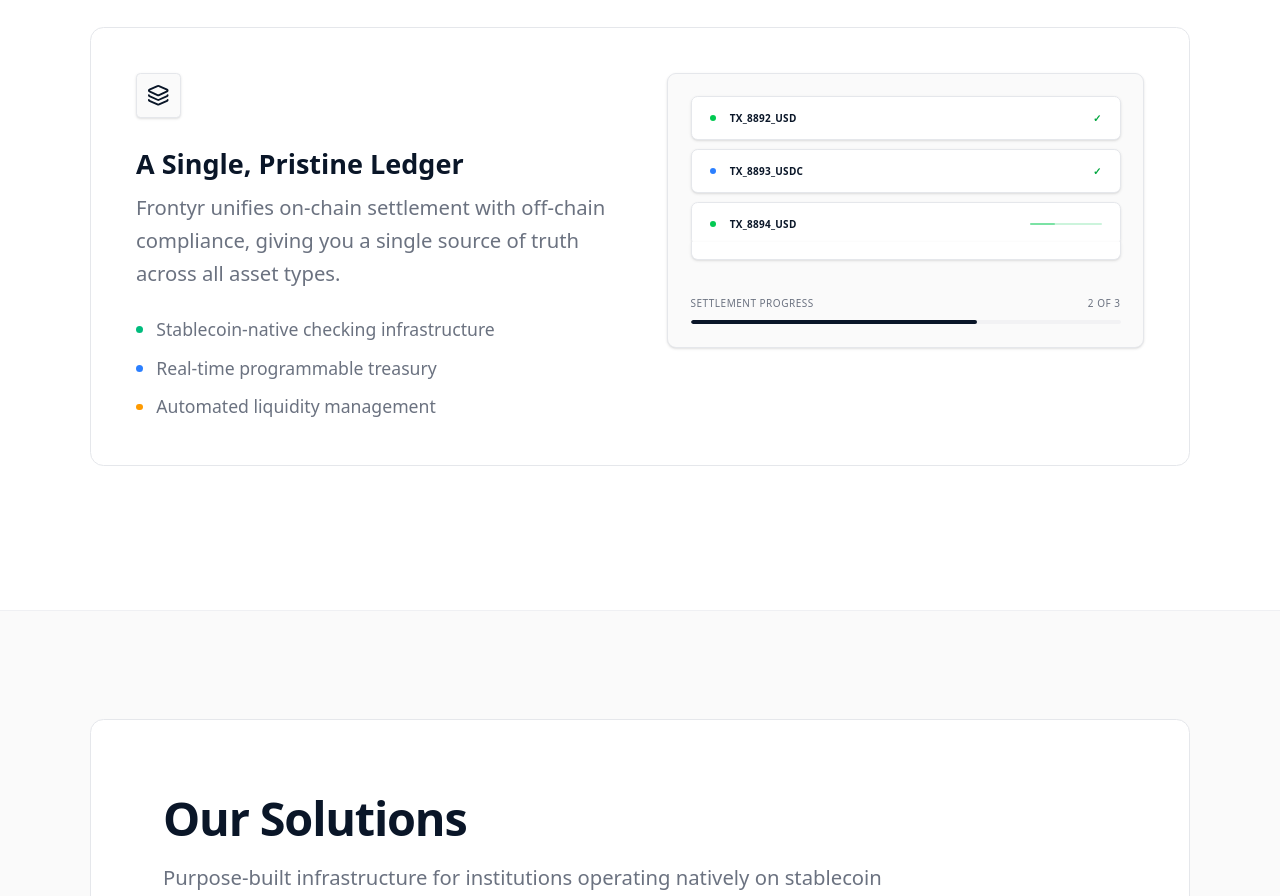
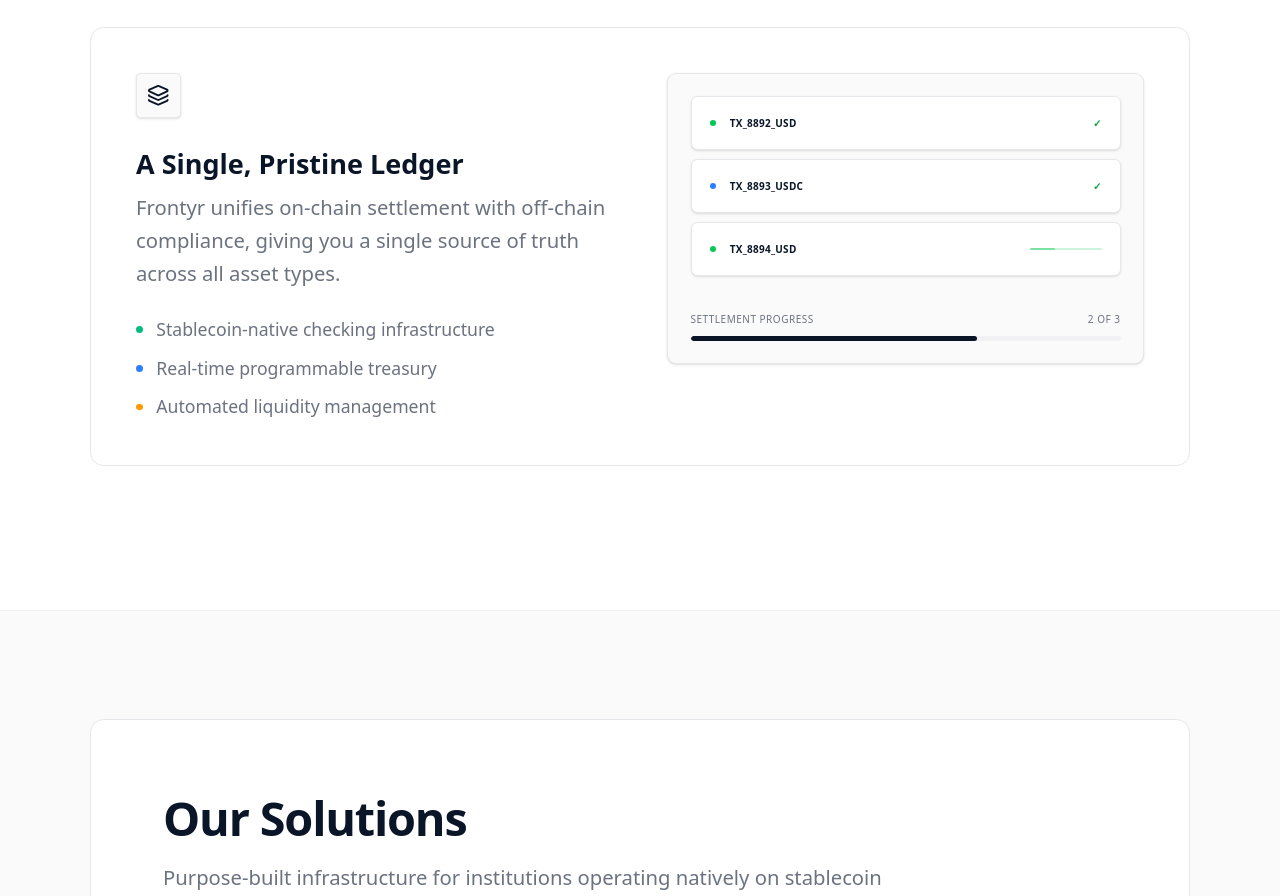
Before and after one commit to swedishfrenchpress/frontyr-website-exploration, a Next.js app: page / in a window 1280 px wide. Shown: the part 2652-3548 px from the top of the page. Built offline with nearby package versions, Linux system fonts and the light colour scheme.

Commit message:
updated ledger transfer animation.

```diff
--- a/app/components/Features.tsx
+++ b/app/components/Features.tsx
@@ -12,9 +12,8 @@
 
 // Unified Ledger Card Component with animations
 function UnifiedLedgerCard() {
+  const [phase, setPhase] = useState<'running' | 'complete' | 'resetting'>('running');
   const [activeIndex, setActiveIndex] = useState(0);
-  const [isComplete, setIsComplete] = useState(false);
-  const [isResetting, setIsResetting] = useState(false);
   const [transactions, setTransactions] = useState<Transaction[]>([
     { id: 'TX_8892_USD', type: 'USD', status: 'processing' },
     { id: 'TX_8893_USDC', type: 'USDC', status: 'pending' },
@@ -23,46 +22,51 @@
 
   // Sequential animation: process and settle each transaction one by one
   useEffect(() => {
-    if (isResetting) return;
+    if (phase !== 'running') return;
 
     const settleDelay = 2500; // Time before current transaction settles
     const nextDelay = 800; // Time before next transaction starts processing
 
     const timer = setTimeout(() => {
+      // Settle the current processing transaction
       setTransactions(prev => {
         const updated = [...prev];
-
-        // Settle the current processing transaction
         if (updated[activeIndex]?.status === 'processing') {
           updated[activeIndex] = { ...updated[activeIndex], status: 'settled' };
         }
-
         return updated;
       });
 
-      // After settling, start processing the next one
+      // After settling, start processing the next one or complete
       setTimeout(() => {
         if (activeIndex < 2) {
-          setActiveIndex(prev => prev + 1);
+          const nextIndex = activeIndex + 1;
+          setActiveIndex(nextIndex);
           setTransactions(prev => {
             const updated = [...prev];
-            if (updated[activeIndex + 1]) {
-              updated[activeIndex + 1] = { ...updated[activeIndex + 1], status: 'processing' };
-            }
+            updated[nextIndex] = { ...updated[nextIndex], status: 'processing' };
             return updated;
           });
         } else {
-          // All complete - show completion state
-          setIsComplete(true);
+          // All complete
+          setPhase('complete');
+        }
+      }, nextDelay);
+    }, settleDelay);
 
-          // Start smooth reset after showing completion
-          setTimeout(() => {
-            setIsResetting(true);
+    return () => clearTimeout(timer);
+  }, [activeIndex, phase]);
 
-            // Fade out, then reset
+  // Handle reset after completion
+  useEffect(() => {
+    if (phase !== 'complete') return;
+
+    const resetTimer = setTimeout(() => {
+      setPhase('resetting');
+
+      // After fade out, reset state
       setTimeout(() => {
         setActiveIndex(0);
-              setIsComplete(false);
         setTransactions([
           { id: 'TX_8892_USD', type: 'USD', status: 'processing' },
           { id: 'TX_8893_USDC', type: 'USDC', status: 'pending' },
@@ -71,16 +75,13 @@
 
         // Fade back in
         setTimeout(() => {
-                setIsResetting(false);
+          setPhase('running');
         }, 50);
       }, 400);
     }, 1800);
-        }
-      }, nextDelay);
-    }, settleDelay);
 
-    return () => clearTimeout(timer);
-  }, [activeIndex, transactions, isResetting]);
+    return () => clearTimeout(resetTimer);
+  }, [phase]);
 
   const getTypeColor = (type: Transaction['type'], status: Transaction['status']) => {
     const opacity = status === 'pending' ? '/40' : '';
@@ -128,7 +129,7 @@
           <div className="bg-canvas border border-border rounded-lg p-5 shadow-sm">
             <div className={`
               transition-opacity duration-400 ease-out
-              ${isResetting ? 'opacity-0' : 'opacity-100'}
+              ${phase === 'resetting' ? 'opacity-0' : 'opacity-100'}
             `}>
               {/* Transaction List - styled like Regulatory Audit cards */}
               <div className="space-y-2">
@@ -136,7 +137,7 @@
                   <div
                     key={tx.id}
                     className={`
-                      flex items-center justify-between px-4 py-3 rounded-md
+                      flex items-center justify-between px-4 h-12 rounded-md
                       bg-white border border-border shadow-sm
                       transition-all duration-500 ease-out
                       ${tx.status === 'processing'
@@ -183,9 +184,6 @@
                   </div>
                 ))}
               </div>
-
-              {/* Bottom bar - styled like Regulatory Audit base */}
-              <div className="w-full h-4 bg-white border-x border-b border-border rounded-b-md shadow-sm relative -mt-1"></div>
 
               {/* Progress indicator */}
               <div className="mt-4 pt-4">
```
Lines whose indentation alone changed are shown as unchanged.
